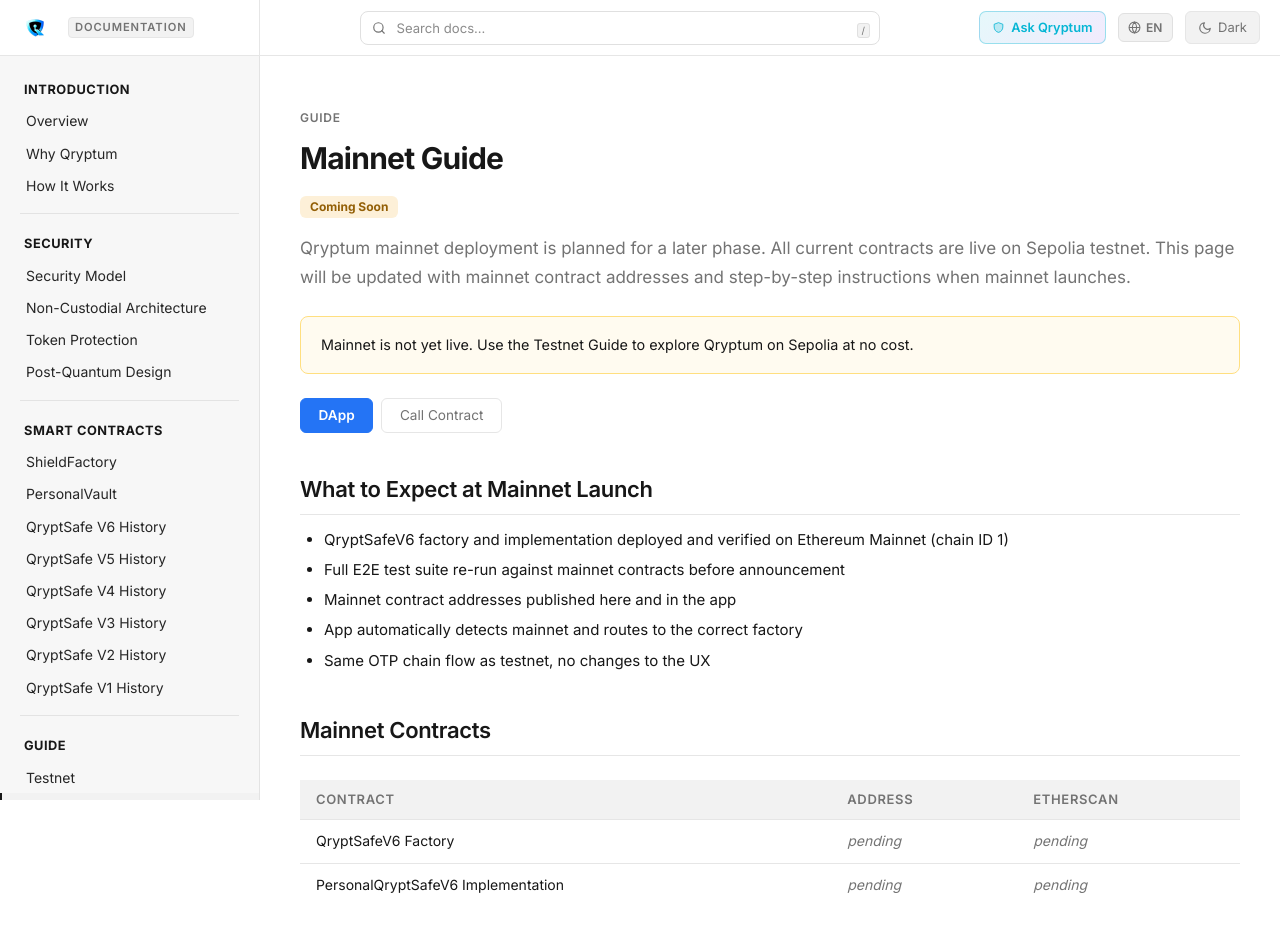
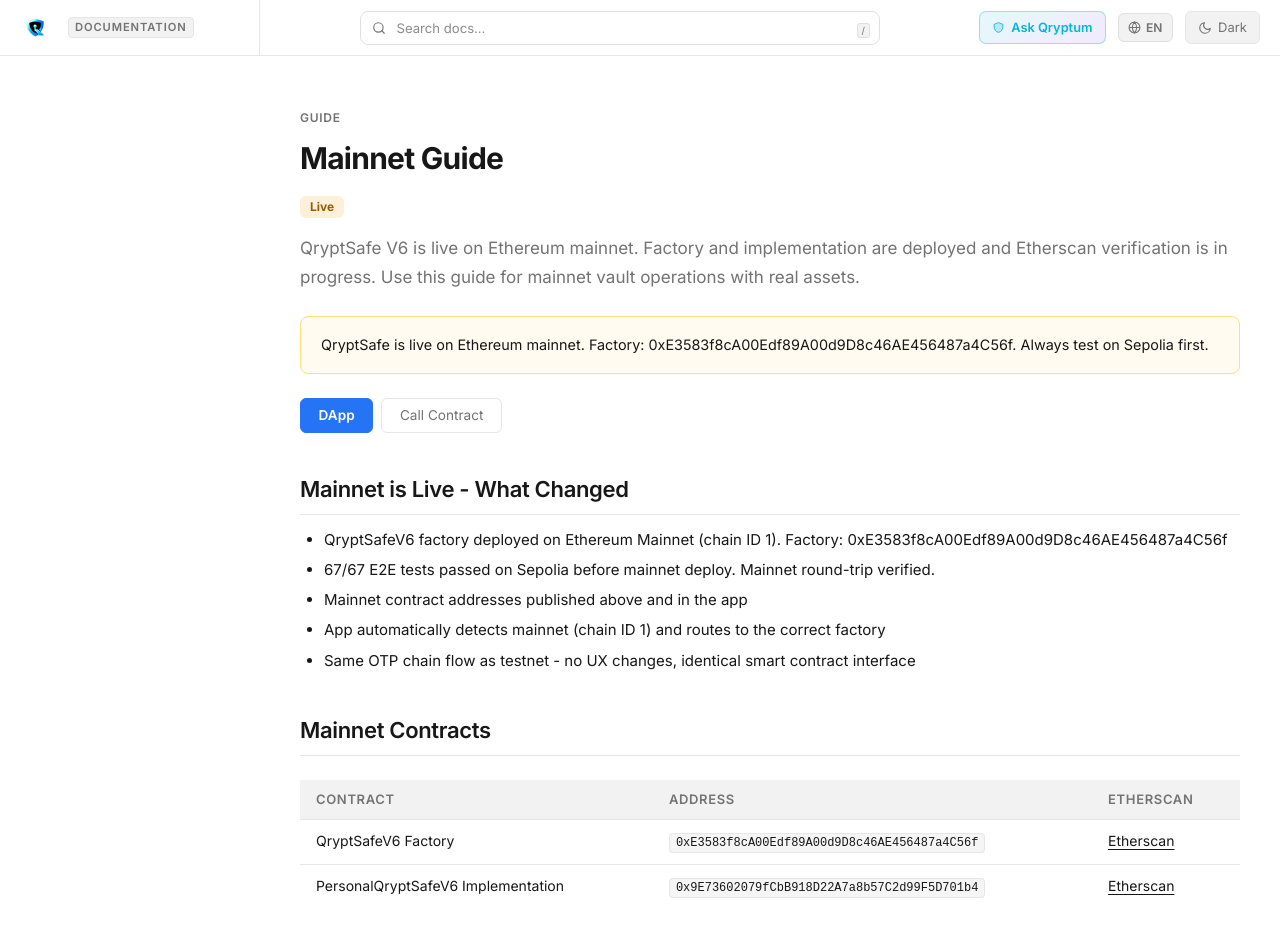
Before and after one commit to Qryptumorg/docs, a React (Vite) app: page /#/guide/mainnet in a window 1280 px wide. Shown: the top 951 px of the page. Built offline with nearby package versions, Linux system fonts and the light colour scheme.

Commit message:
docs: sync all updates - OTP chain, mainnet live, init-finalize flow, test counts (67/67 V6, 51/51 V5)

```diff
--- a/src/pages/guide/MainnetGuide.tsx
+++ b/src/pages/guide/MainnetGuide.tsx
@@ -5,30 +5,30 @@ const content = {
   en: {
     section: "Guide",
     title: "Mainnet Guide",
-    badge: "Coming Soon",
-    intro: "Qryptum mainnet deployment is planned for a later phase. All current contracts are live on Sepolia testnet. This page will be updated with mainnet contract addresses and step-by-step instructions when mainnet launches.",
-    calloutStatus: "Mainnet is not yet live. Use the Testnet Guide to explore Qryptum on Sepolia at no cost.",
+    badge: "Live",
+    intro: "QryptSafe V6 is live on Ethereum mainnet. Factory and implementation are deployed and Etherscan verification is in progress. Use this guide for mainnet vault operations with real assets.",
+    calloutStatus: "QryptSafe is live on Ethereum mainnet. Factory: 0xE3583f8cA00Edf89A00d9D8c46AE456487a4C56f. Always test on Sepolia first.",
     tabDapp: "DApp",
     tabContract: "Call Contract",
 
     dapp: {
-      h2WhatToExpect: "What to Expect at Mainnet Launch",
+      h2WhatToExpect: "Mainnet is Live - What Changed",
       expectItems: [
-        "QryptSafeV6 factory and implementation deployed and verified on Ethereum Mainnet (chain ID 1)",
-        "Full E2E test suite re-run against mainnet contracts before announcement",
-        "Mainnet contract addresses published here and in the app",
-        "App automatically detects mainnet and routes to the correct factory",
-        "Same OTP chain flow as testnet, no changes to the UX",
+        "QryptSafeV6 factory deployed on Ethereum Mainnet (chain ID 1). Factory: 0xE3583f8cA00Edf89A00d9D8c46AE456487a4C56f",
+        "67/67 E2E tests passed on Sepolia before mainnet deploy. Mainnet round-trip verified.",
+        "Mainnet contract addresses published above and in the app",
+        "App automatically detects mainnet (chain ID 1) and routes to the correct factory",
+        "Same OTP chain flow as testnet - no UX changes, identical smart contract interface",
       ],
       h2Contracts: "Mainnet Contracts",
       contractHeaders: ["Contract", "Address", "Etherscan"],
       contractRows: [
-        ["QryptSafeV6 Factory", "pending", ""],
-        ["PersonalQryptSafeV6 Implementation", "pending", ""],
+        ["QryptSafeV6 Factory", "0xE3583f8cA00Edf89A00d9D8c46AE456487a4C56f", "https://etherscan.io/address/0xE3583f8cA00Edf89A00d9D8c46AE456487a4C56f"],
+        ["PersonalQryptSafeV6 Implementation", "0x9E73602079fCbB918D22A7a8b57C2d99F5D701b4", "https://etherscan.io/address/0x9E73602079fCbB918D22A7a8b57C2d99F5D701b4"],
       ],
       h2Security: "Mainnet Security Notes",
       securityItems: [
-        "Use a hardware wallet (Ledger, Trezor) for signing mainnet vault operations",
+        "Connect with MetaMask, Trust Wallet, or any EIP-1193 wallet. Verify the network is Ethereum Mainnet (chain ID 1) before signing any vault transaction.",
         "Start with a small amount to verify the vault round-trip before moving larger balances",
         "Keep your vault proof (OTP chain seed) stored offline, separate from your seed phrase",
         "The emergency withdrawal function is available after approximately 6 months of inactivity",
@@ -38,20 +38,20 @@ const content = {
       timelineHeaders: ["Network", "Status", "Address"],
       timelineRows: [
         ["Sepolia testnet V6", "Live",    "0xeaa722e996888b662E71aBf63d08729c6B6802F4"],
-        ["Ethereum Mainnet V6", "Planned", "Pending"],
+        ["Ethereum Mainnet V6", "Live", "0xE3583f8cA00Edf89A00d9D8c46AE456487a4C56f"],
       ],
     },
 
     contract: {
-      calloutPending: "Mainnet contracts are not yet deployed. This tab will be populated with exact Etherscan Write Contract field names and addresses once mainnet is live. For now, use the Testnet tab to practice the Call Contract flow on Sepolia.",
-      h2Preview: "What Call Contract Will Look Like",
-      pPreview: "When mainnet launches, this tab will guide you through calling the mainnet V6 factory and vault directly on Etherscan, with the same field-by-field layout as the testnet guide:",
+      calloutPending: "Mainnet contracts are live. Factory: 0xE3583f8cA00Edf89A00d9D8c46AE456487a4C56f. Use Etherscan Write Contract with the same field layout as the testnet guide. Always test on Sepolia first before committing real assets.",
+      h2Preview: "Call Contract on Mainnet",
+      pPreview: "Use the mainnet V6 factory and vault directly on Etherscan. The field-by-field layout is the same as the testnet guide:",
       previewSteps: [
-        "Factory Write Contract: createQryptSafe — field: initialChainHead (bytes32)",
-        "Factory Read Contract: getQryptSafe — enter your wallet address",
-        "USDC (mainnet) Write Contract: approve — fields: spender (address), value (uint256)",
-        "Vault Write Contract: qrypt — fields: token (address), amount (uint256), otpProof (bytes32)",
-        "Vault Write Contract: unqrypt — fields: token (address), amount (uint256), otpProof (bytes32)",
+        "Factory Write Contract: createQryptSafe - field: initialChainHead (bytes32)",
+        "Factory Read Contract: getQryptSafe - enter your wallet address",
+        "USDC (mainnet) Write Contract: approve - fields: spender (address), value (uint256)",
+        "Vault Write Contract: qrypt - fields: token (address), amount (uint256), otpProof (bytes32)",
+        "Vault Write Contract: unqrypt - fields: token (address), amount (uint256), otpProof (bytes32)",
       ],
     },
   },
@@ -59,9 +59,9 @@ const content = {
   ru: {
     section: "Руководство",
     title: "Руководство по основной сети",
-    badge: "Скоро",
-    intro: "Развёртывание Qryptum в основной сети запланировано на следующий этап. Все текущие контракты работают в тестовой сети Sepolia.",
-    calloutStatus: "Основная сеть ещё не запущена. Используйте руководство по тестовой сети для изучения Qryptum на Sepolia.",
+    badge: "Активна",
+    intro: "QryptSafe V6 запущен в основной сети Ethereum. Factory и реализация задеплоены, верификация на Etherscan выполняется. Используйте это руководство для операций с хранилищем в основной сети.",
+    calloutStatus: "QryptSafe активен в основной сети Ethereum. Factory: 0xE3583f8cA00Edf89A00d9D8c46AE456487a4C56f. Всегда сначала тестируйте на Sepolia.",
     tabDapp: "DApp",
     tabContract: "Вызов контракта",
 
@@ -77,12 +77,12 @@ const content = {
       h2Contracts: "Контракты основной сети",
       contractHeaders: ["Контракт", "Адрес", "Etherscan"],
       contractRows: [
-        ["QryptSafeV6 Factory", "ожидается", ""],
-        ["PersonalQryptSafeV6 Implementation", "ожидается", ""],
+        ["QryptSafeV6 Factory", "0xE3583f8cA00Edf89A00d9D8c46AE456487a4C56f", "https://etherscan.io/address/0xE3583f8cA00Edf89A00d9D8c46AE456487a4C56f"],
+        ["PersonalQryptSafeV6 Implementation", "0x9E73602079fCbB918D22A7a8b57C2d99F5D701b4", "https://etherscan.io/address/0x9E73602079fCbB918D22A7a8b57C2d99F5D701b4"],
       ],
       h2Security: "Безопасность в основной сети",
       securityItems: [
-        "Используйте аппаратный кошелёк (Ledger, Trezor) для подписи операций",
+        "Подключайтесь через MetaMask, Trust Wallet или любой EIP-1193 кошелёк. Перед подписью любой операции убедитесь, что выбрана сеть Ethereum Mainnet (chain ID 1).",
         "Начните с небольшой суммы, чтобы проверить цикл хранилища",
         "Храните OTP-цепочку офлайн, отдельно от сид-фразы",
         "Функция экстренного вывода доступна примерно после 6 месяцев неактивности",
@@ -92,20 +92,20 @@ const content = {
       timelineHeaders: ["Сеть", "Статус", "Адрес"],
       timelineRows: [
         ["Sepolia testnet V6", "Активна",    "0xeaa722e996888b662E71aBf63d08729c6B6802F4"],
-        ["Ethereum Mainnet V6", "Планируется", "Ожидается"],
+        ["Ethereum Mainnet V6", "Активна", "0xE3583f8cA00Edf89A00d9D8c46AE456487a4C56f"],
       ],
     },
 
     contract: {
-      calloutPending: "Контракты основной сети ещё не задеплоены. Эта вкладка будет заполнена точными названиями полей Write Contract и адресами после запуска основной сети. Пока используйте вкладку Testnet, чтобы попрактиковаться в вызове контрактов через Etherscan на Sepolia.",
+      calloutPending: "Контракты основной сети активны. Factory: 0xE3583f8cA00Edf89A00d9D8c46AE456487a4C56f. Используйте Etherscan Write Contract с той же схемой полей, что и в тестовой сети. Всегда сначала тестируйте на Sepolia.",
       h2Preview: "Как будет выглядеть Вызов контракта",
       pPreview: "После запуска основной сети эта вкладка будет направлять вас по вызову фабрики и хранилища V6 напрямую на Etherscan:",
       previewSteps: [
-        "Фабрика Write Contract: createQryptSafe — поле: initialChainHead (bytes32)",
-        "Фабрика Read Contract: getQryptSafe — введите адрес вашего кошелька",
-        "USDC (mainnet) Write Contract: approve — поля: spender (address), value (uint256)",
-        "Хранилище Write Contract: qrypt — поля: token (address), amount (uint256), otpProof (bytes32)",
-        "Хранилище Write Contract: unqrypt — поля: token (address), amount (uint256), otpProof (bytes32)",
+        "Фабрика Write Contract: createQryptSafe - поле: initialChainHead (bytes32)",
+        "Фабрика Read Contract: getQryptSafe - введите адрес вашего кошелька",
+        "USDC (mainnet) Write Contract: approve - поля: spender (address), value (uint256)",
+        "Хранилище Write Contract: qrypt - поля: token (address), amount (uint256), otpProof (bytes32)",
+        "Хранилище Write Contract: unqrypt - поля: token (address), amount (uint256), otpProof (bytes32)",
       ],
     },
   },
@@ -113,9 +113,9 @@ const content = {
   zh: {
     section: "指南",
     title: "主网指南",
-    badge: "即将推出",
-    intro: "Qryptum 主网部署计划在后续阶段进行。当前所有合约都在 Sepolia 测试网上运行。",
-    calloutStatus: "主网尚未上线。请使用测试网指南在 Sepolia 上免费探索 Qryptum。",
+    badge: "已上线",
+    intro: "QryptSafe V6 已在以太坊主网上线。Factory 和实现已部署，Etherscan 验证进行中。使用本指南进行主网保险库操作。",
+    calloutStatus: "QryptSafe 已在以太坊主网上线。Factory：0xE3583f8cA00Edf89A00d9D8c46AE456487a4C56f。始终先在 Sepolia 上测试。",
     tabDapp: "DApp",
     tabContract: "调用合约",
 
@@ -131,12 +131,12 @@ const content = {
       h2Contracts: "主网合约",
       contractHeaders: ["合约", "地址", "Etherscan"],
       contractRows: [
-        ["QryptSafeV6 工厂", "待定", ""],
-        ["PersonalQryptSafeV6 实现", "待定", ""],
+        ["QryptSafeV6 工厂", "0xE3583f8cA00Edf89A00d9D8c46AE456487a4C56f", "https://etherscan.io/address/0xE3583f8cA00Edf89A00d9D8c46AE456487a4C56f"],
+        ["PersonalQryptSafeV6 实现", "0x9E73602079fCbB918D22A7a8b57C2d99F5D701b4", "https://etherscan.io/address/0x9E73602079fCbB918D22A7a8b57C2d99F5D701b4"],
       ],
       h2Security: "主网安全注意事项",
       securityItems: [
-        "使用硬件钱包（Ledger、Trezor）签署主网保险库操作",
+        "使用 MetaMask、Trust Wallet 或任何 EIP-1193 钱包连接。签署任何保险库交易前，请确认网络为以太坊主网（chain ID 1）。",
         "先从小额开始验证保险库的往返流程",
         "将 OTP 链（秘密种子）离线存储，与助记词分开保管",
         "紧急提款功能在约 6 个月不活跃后可用",
@@ -146,20 +146,20 @@ const content = {
       timelineHeaders: ["网络", "状态", "地址"],
       timelineRows: [
         ["Sepolia 测试网 V6", "已上线",  "0xeaa722e996888b662E71aBf63d08729c6B6802F4"],
-        ["以太坊主网 V6",     "计划中",  "待定"],
+        ["以太坊主网 V6",     "已上线",  "0xE3583f8cA00Edf89A00d9D8c46AE456487a4C56f"],
       ],
     },
 
     contract: {
-      calloutPending: "主网合约尚未部署。主网上线后，本标签页将填充 Etherscan Write Contract 的确切字段名称和地址。目前请使用测试网标签页在 Sepolia 上练习调用合约流程。",
+      calloutPending: "主网合约已上线。Factory：0xE3583f8cA00Edf89A00d9D8c46AE456487a4C56f。使用 Etherscan Write Contract，字段布局与测试网指南相同。始终先在 Sepolia 上测试再操作真实资产。",
       h2Preview: "调用合约标签页预览",
       pPreview: "主网上线后，本标签页将引导您在 Etherscan 上直接调用 V6 工厂和保险库：",
       previewSteps: [
-        "工厂 Write Contract：createQryptSafe — 字段：initialChainHead (bytes32)",
-        "工厂 Read Contract：getQryptSafe — 输入您的钱包地址",
-        "USDC（主网）Write Contract：approve — 字段：spender (address)、value (uint256)",
-        "保险库 Write Contract：qrypt — 字段：token (address)、amount (uint256)、otpProof (bytes32)",
-        "保险库 Write Contract：unqrypt — 字段：token (address)、amount (uint256)、otpProof (bytes32)",
+        "工厂 Write Contract：createQryptSafe - 字段：initialChainHead (bytes32)",
+        "工厂 Read Contract：getQryptSafe - 输入您的钱包地址",
+        "USDC（主网）Write Contract：approve - 字段：spender (address)、value (uint256)",
+        "保险库 Write Contract：qrypt - 字段：token (address)、amount (uint256)、otpProof (bytes32)",
+        "保险库 Write Contract：unqrypt - 字段：token (address)、amount (uint256)、otpProof (bytes32)",
       ],
     },
   },
@@ -222,8 +222,8 @@ export default function MainnetGuide() {
               {d.contractRows.map((row, i) => (
                 <tr key={i}>
                   <td>{row[0]}</td>
-                  <td><span style={{ color: "hsl(var(--muted-fg))", fontStyle: "italic" }}>{row[1]}</span></td>
-                  <td><span style={{ color: "hsl(var(--muted-fg))", fontStyle: "italic" }}>pending</span></td>
+                  <td><code style={{ fontSize: "0.75rem" }}>{row[1]}</code></td>
+                  <td>{row[2] ? <a href={row[2]} target="_blank" rel="noopener noreferrer">Etherscan</a> : <span style={{ color: "hsl(var(--muted-fg))", fontStyle: "italic" }}>pending</span>}</td>
                 </tr>
               ))}
             </tbody>
```
